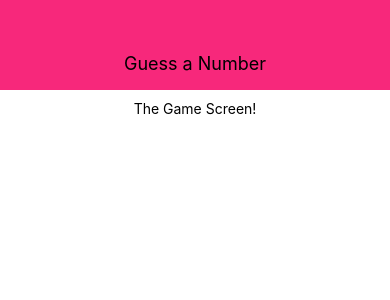
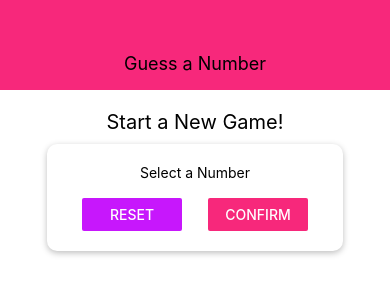
Before and after one commit to Xearta/guess-a-number, a React Native app: screen / in a window 390 px wide. Shown: the top 300 px of the page. Built offline with nearby package versions, Linux system fonts and the light colour scheme.

Commit message:
Utilized the card component and created a constant colors file

```diff
--- a/components/Header.js
+++ b/components/Header.js
@@ -1,5 +1,7 @@
 import React from 'react';
 import { View, Text, StyleSheet } from 'react-native';
+
+import Colors from '../constants/colors';
 
 const Header = props => {
   return (
@@ -14,7 +16,7 @@
     width: '100%',
     height: 90,
     paddingTop: 36,
-    backgroundColor: '#f7287b',
+    backgroundColor: Colors.primary,
     alignItems: 'center',
     justifyContent: 'center',
   },
--- /dev/null
+++ b/constants/colors.js
@@ -0,0 +1,4 @@
+export default {
+  primary: '#f7287b',
+  accent: '#c717fc',
+};
--- a/screens/StartGameScreen.js
+++ b/screens/StartGameScreen.js
@@ -1,10 +1,25 @@
 import React from 'react';
-import { View, Text, StyleSheet } from 'react-native';
+import { View, Text, StyleSheet, TextInput, Button } from 'react-native';
+
+import Card from '../components/Card';
+import Colors from '../constants/colors';
 
 const StartGameScreen = props => {
   return (
     <View style={styles.screen}>
-      <Text>The Game Screen!</Text>
+      <Text style={styles.title}>Start a New Game!</Text>
+      <Card style={styles.inputContainer}>
+        <Text>Select a Number</Text>
+        <TextInput />
+        <View style={styles.buttonContainer}>
+          <View style={styles.button}>
+            <Button title='Reset' onPress={() => {}} color={Colors.accent} />
+          </View>
+          <View style={styles.button}>
+            <Button title='Confirm' onPress={() => {}} color={Colors.primary} />
+          </View>
+        </View>
+      </Card>
     </View>
   );
 };
@@ -15,6 +30,24 @@
     padding: 10,
     alignItems: 'center',
   },
+  title: {
+    fontSize: 20,
+    marginVertical: 10,
+  },
+  inputContainer: {
+    width: 300,
+    maxWidth: '80%',
+    alignItems: 'center',
+  },
+  buttonContainer: {
+    flexDirection: 'row',
+    width: '100%',
+    justifyContent: 'space-between',
+    paddingHorizontal: 15,
+  },
+  button: {
+    width: 100,
+  },
 });
 
 export default StartGameScreen;
```
